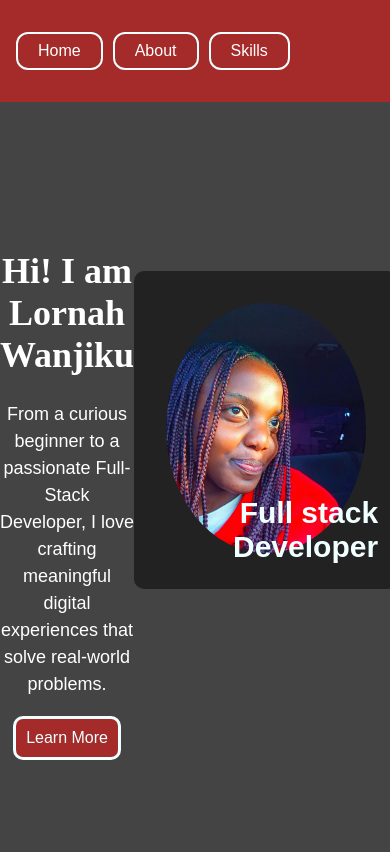
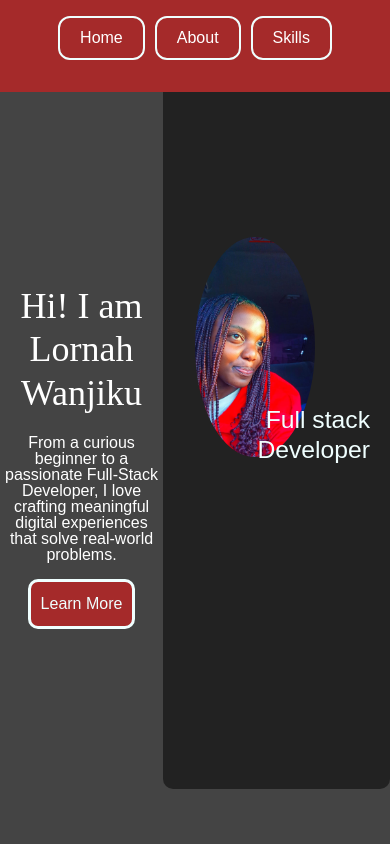
Before and after one commit to lornahmunene/Portfolio, a React (Vite) app: page / in a window 390 px wide. Built offline with nearby package versions, Linux system fonts and the light colour scheme.

Commit message:
updates about page

```diff
--- a/package.json
+++ b/package.json
@@ -10,7 +10,13 @@
     "preview": "vite preview"
   },
   "dependencies": {
+    "@fortawesome/fontawesome-svg-core": "^6.7.2",
+    "@fortawesome/free-brands-svg-icons": "^6.7.2",
+    "@fortawesome/free-solid-svg-icons": "^6.7.2",
+    "@fortawesome/react-fontawesome": "^0.2.2",
+    "bootstrap": "^5.3.3",
     "react": "^18.3.1",
+    "react-bootstrap": "^2.10.8",
     "react-dom": "^18.3.1",
     "react-router-dom": "^6.28.0"
   },
--- a/src/components/About.jsx
+++ b/src/components/About.jsx
@@ -1,23 +1,45 @@
 import React from 'react';
+import 'bootstrap/dist/css/bootstrap.min.css';
 import './styles.css';
+import { Container } from 'react-bootstrap';
+
+import { FontAwesomeIcon } from '@fortawesome/react-fontawesome';
+import { faFacebook, faInstagram, faTwitter } from '@fortawesome/free-brands-svg-icons';
 import myPhoto from '../assets/my-photo.jpg';
 
 function About() {
   return (
     <div className="about-container">
-      <div className="about">
-      <h1>About Me</h1>
-      <h2>Name:Munene Lornah Wanjiku</h2>
-      <h2>Age:19</h2>
-      <h2>email:munenelornah9@gmail.com</h2>
-      <h2>Education:2020-2023-AllianceGirls' High School</h2>
-        <h2>2024-present-Jomo Kenyatta University of Agriculture and Technology
-      </h2>
+      <Container>
+        <h1>Lornah Wanjiku</h1>
+        <p>
+          Lornah Wanjiku is a passionate Full Stack Developer with a strong drive for building
+          innovative and efficient solutions. Her love for technology began at the age of 10, fueling her
+          curiosity and determination to excel in the field. Though she embraces the fact that there’s always
+          more to learn, her dedication and work ethic set her apart.
+        </p>
+        <p>
+          Proficient in JavaScript and Python, Lornah has mastered frameworks such as React and backend
+          technologies like MySQL. She thrives on problem-solving, crafting seamless user experiences, and
+          continuously exploring new tools and technologies to stay ahead in the ever-evolving tech landscape.
+        </p>
 
-      </div>
-      <div className="my-photo">
-      <img src={myPhoto} alt="Lornah Wanjiku" className="profile-photo" />
-        <h1>Lornah Wanjiku</h1>
+        {/* Social Media Icons Section */}
+        <div className="social-media-icons">
+          <a href="https://www.facebook.com/share/18BgD94juj/" target="_blank" rel="noopener noreferrer">
+            <FontAwesomeIcon icon={faFacebook} size="2x" />
+          </a>
+          <a href="https://www.instagram.com/lornahs.pov/#" target="_blank" rel="noopener noreferrer">
+            <FontAwesomeIcon icon={faInstagram} size="2x" />
+          </a>
+          <a href="https://x.com/LornahWanj93400" target="_blank" rel="noopener noreferrer">
+            <FontAwesomeIcon icon={faTwitter} size="2x" />
+          </a>
+        </div>
+      </Container>
+
+      <div className="about-my-photo">
+        <img src={myPhoto} alt="Lornah Wanjiku" className="profile-photo" />
       </div>
     </div>
   );
--- a/src/components/Home.jsx
+++ b/src/components/Home.jsx
@@ -7,12 +7,16 @@ function Home() {
   return (
     <div className="home-container">
       <div className="home">
-        <h1>Hi! I am Lornah Wanjiku</h1>
+        <div className="home-title">
+          <h1>Hi! I am Lornah Wanjiku</h1>
+        </div>
+        <div className="home-description">
         <p>
           From a curious beginner to a passionate Full-Stack Developer, I love
           crafting meaningful digital experiences that solve real-world
           problems.
         </p>
+        </div>
         <Link to="/about">
           <button className="learn-more">Learn More</button>
         </Link>
--- a/src/components/styles.css
+++ b/src/components/styles.css
@@ -9,13 +9,14 @@
 
 }
 
-  h1 {
-    font-family:'Times New Roman', Times, serif;
+  .home-title h1 {
+    font-family:'Times New Roman', Times, serif ;
     font-size: 90px;
     margin-top: 130px;
     animation: fadeIn 3s ease-out;
 
   }
+
   @keyframes slideInLeft{
     from {
       transform: translateX(-300px);
@@ -24,7 +25,7 @@
       transform:translateX(0) ;
     }
   }
-  p{
+  .home-description p{
     animation-name: slideInLeft;
     animation-duration: 3s;
     font-size: 30px;
@@ -61,6 +62,7 @@
 
   }
   .profile-photo {
+    margin-top: 100px;
     animation: fadeIn 1.5s ease-out;
     width: 400px; /* Adjust as needed */
     height: 700px; /* Adjust as needed */
@@ -68,23 +70,8 @@
     object-fit: cover; /* Ensures the image fits within the dimensions */
 
   }
-.about-container{
-    display: flex;
-    justify-content: space-between;
-    align-items: center;
-    height: 100vh; /* Full viewport height */
-    width: 100vw; /* Full viewport width */
-    margin: 0; /* Remove default margin */
-    background-image: url('https://weblium.com/blog/wp-content/uploads/2021/05/19-Best-About-Me-Page-Examples-and-How-to-Write-a-Killer-About-Me-Page-1-1-1.png');
-    background-size: cover; /* Ensure the image covers the entire container */
-    background-position: center; /* Center the image */
-    background-repeat: no-repeat; /* Prevent repetition of the image */
-}
-.about {
-    flex: 1; /* Left section takes one portion */
-    padding: 2rem; /* Add some space inside the section */
-    color: white;
-}
+
+
 .skills-page {
   margin-top: 110px;
   height: 100vh;
@@ -153,7 +140,7 @@
   top: 200px; /* Adjust the vertical position */
   right: 20px; /* Adjust the horizontal position */
   color: azure;
-  font-size: 2rem; /* Adjust font size */
+  font-size: 2rem !important; /* Adjust font size */
   text-align: right;
 }
 /* For tablets (widths below 768px) */
@@ -191,16 +178,24 @@
 /* For mobile (widths below 480px) */
 @media (max-width: 480px) {
   .profile-photo {
-      width: 200px; /* Scale photo further down */
-      height: 250px;
+      width: 120px; /* Scale photo further down */
+      height: 220px;
+      margin-top: 150px;
+  }
+  .my-photo{
+    height: 87vh;
+  }
+  .description{
+    margin-top: 150px;
   }
 
-  p {
-      font-size: 18px;
-      line-height: 1.5;
+  .home-description p {
+      font-size: 16px;
+      line-height: 1;
   }
 
-  h1 {
+  .home-title h1 {
+    margin-top: 50px;
       font-size: 36px; /* Scale down heading */
   }
 
@@ -209,3 +204,71 @@
       padding: 10px;
   }
 }
+/* Override Bootstrap default h1 styles */
+.about-container h1 {
+  font-size: 70px !important; /* Override Bootstrap */
+  font-weight: bold !important;
+  color: #ffffff; /* Adjust the color as needed */
+  margin-bottom: 10px !important;
+  text-align: left;
+}
+
+/* Adjust paragraph styles */
+.about-container p {
+  margin-top: 0 !important;
+  padding: 0 !important;
+  line-height: 1.8 !important;
+  font-size: 25px !important;
+  text-align: left !important;
+  max-width: 70%;
+  color: #ddd; /* Light text for dark background */
+}
+
+/* Ensure .about-container is properly styled */
+.about-container {
+  background-color: #444;
+  height: 950px;
+  display: flex;
+  align-items: center; /* Centers vertically */
+  justify-content: center;
+
+  gap: 0px; /* Space between text & image */
+
+}
+
+.about-my-photo {
+  flex: 1;
+  display: flex;
+  text-align: left;
+  position: left;
+  border-radius: 10px;
+  margin-right: 360px;
+  margin-top: -8%;
+
+}
+
+
+
+
+
+/* Social media icons */
+.social-media-icons {
+  display: flex;
+  gap: 200px;
+  margin-top: 100px;
+}
+
+.social-media-icons a {
+  color: #ffffff !important; /* Ensures white color */
+  transition: color 0.3s;
+}
+
+.social-media-icons a:hover {
+  color: brown !important; /* Bootstrap primary blue on hover */
+}
+
+/* Ensuring Bootstrap container doesn't override spacing */
+.container {
+  padding-left: 5px !important;
+  padding-right: 5px !important;
+}
```
Also changed, not shown: 1 other file (tests, documents, lock files or other folders).
